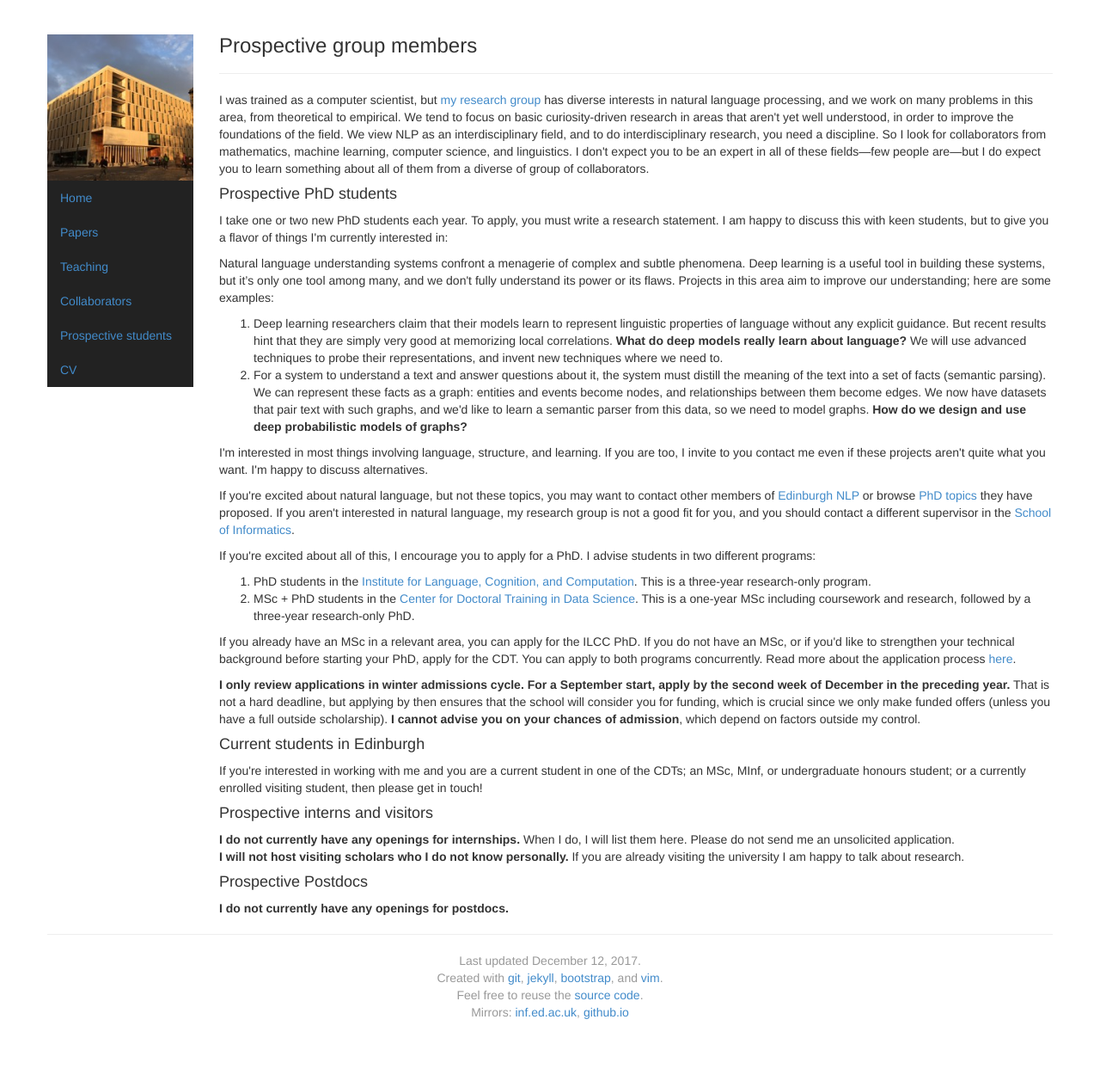
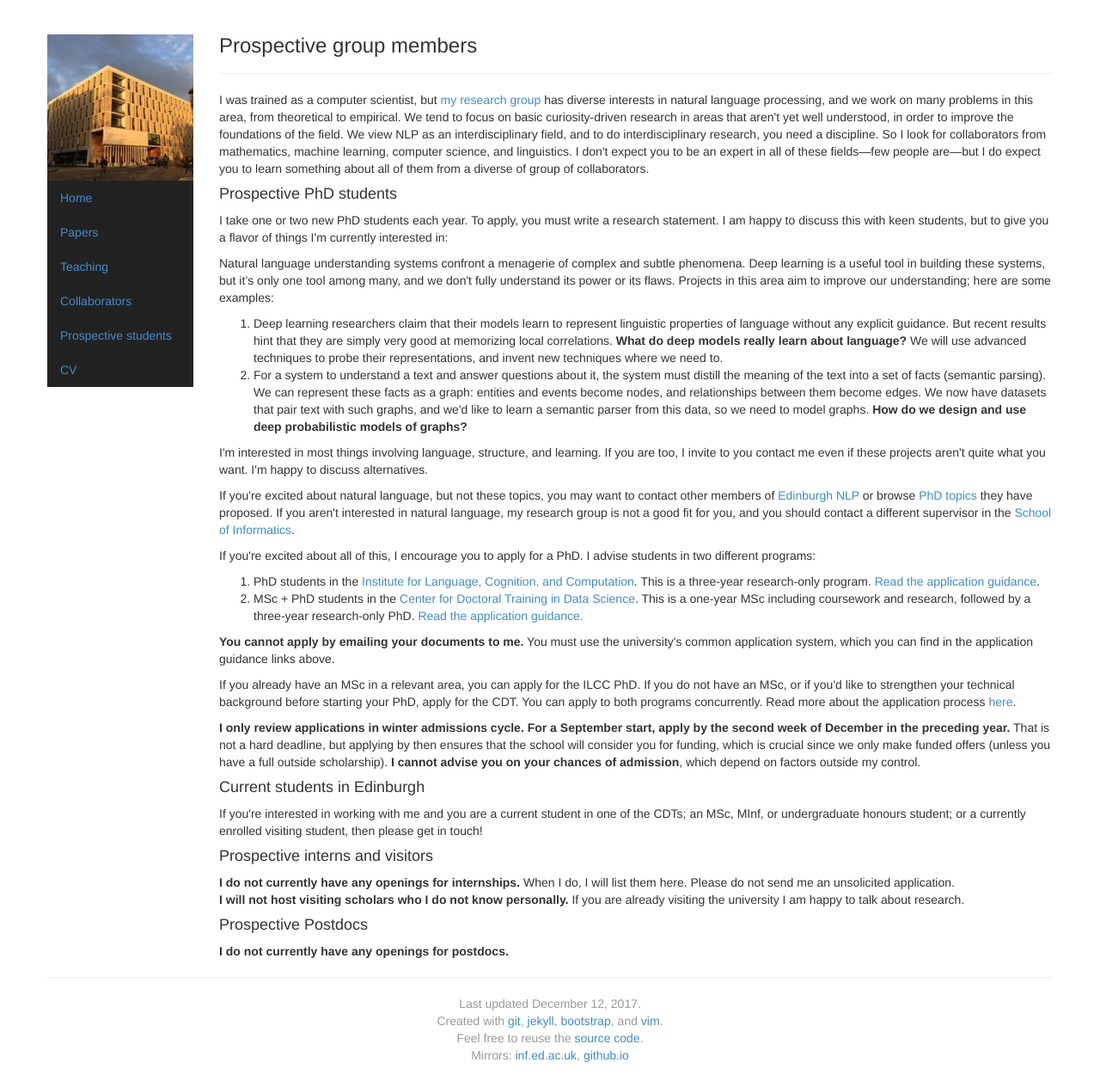
Before and after one commit to alopez/alopez.github.com, a Jekyll site: the page built from join.html, in a window 1280 px wide. Shown: the whole page at 86% size. Built offline with Jekyll 4.4.1, drawn with Linux system fonts in a browser that asks for light colours; before the commit the page ends 1207 px from its top, so only the background shows below that.

Commit message:
Add explicit links to application guidance.

```diff
--- a/join.html
+++ b/join.html
@@ -66,9 +66,13 @@ of Informatics</a>.</p>
 I advise students in two different programs:
 
 <ol>
-<li>PhD students in the <a href="http://www.ilcc.inf.ed.ac.uk/">Institute for Language, Cognition, and Computation</a>. This is a three-year research-only program.</li>
-<li>MSc + PhD students in the <a href="http://datascience.inf.ed.ac.uk/">Center for Doctoral Training in Data Science</a>. This is a one-year MSc including coursework and research, followed by a three-year research-only PhD.</li>
+<li>PhD students in the <a href="http://www.ilcc.inf.ed.ac.uk/">Institute for Language, Cognition, and Computation</a>. This is a three-year research-only program. <a href="http://datascience.inf.ed.ac.uk/apply/">Read the application guidance</a>.</li>
+<li>MSc + PhD students in the <a href="http://datascience.inf.ed.ac.uk/">Center for Doctoral Training in Data Science</a>. This is a one-year MSc including coursework and research, followed by a three-year research-only PhD. <a href="http://web.inf.ed.ac.uk/ilcc/study-with-us">Read the application guidance.</a></li>
 </ol>
+
+<p><b>You cannot apply by emailing your documents to me.</b> You must use
+the university's common application system, which you can find in the
+application guidance links above.</p>
 
 <p>If you already have an MSc in a relevant area, you can apply for the ILCC PhD.
 If you do not have an MSc, or if you'd like to strengthen your technical
```
